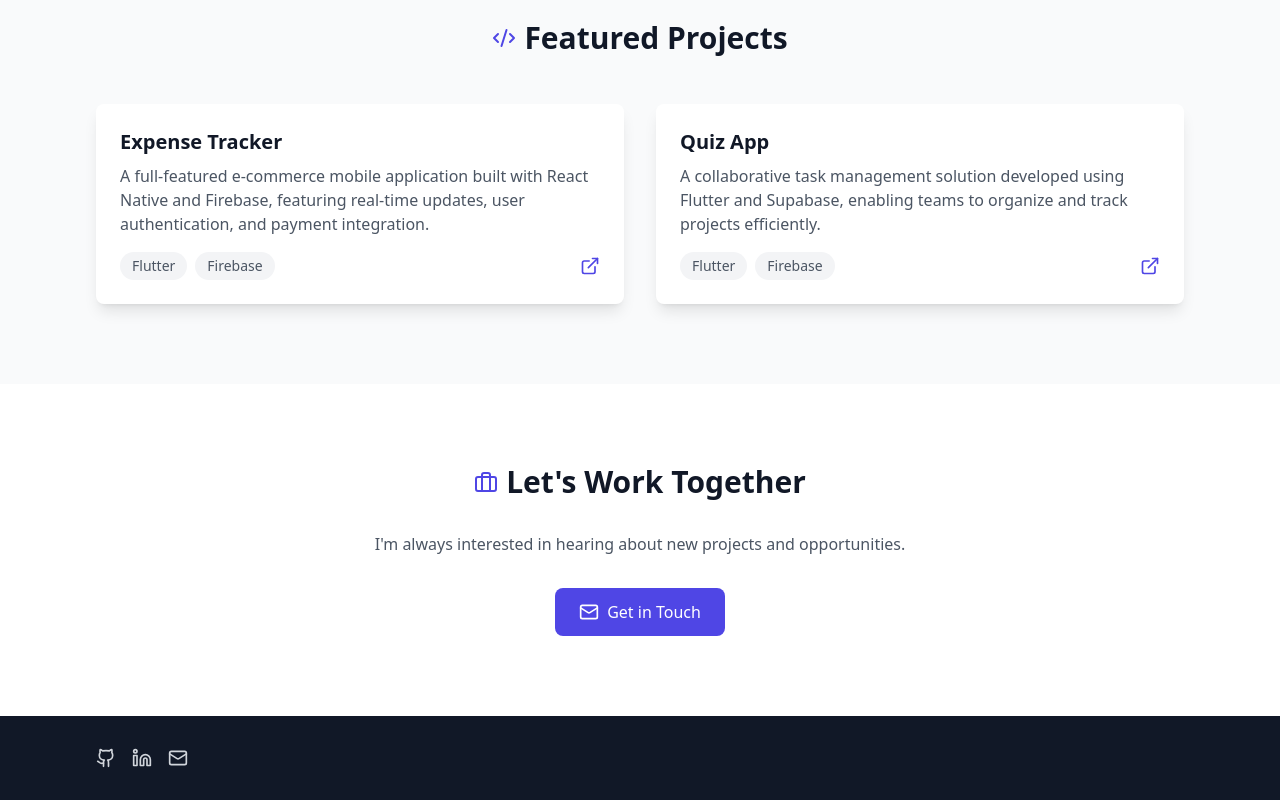
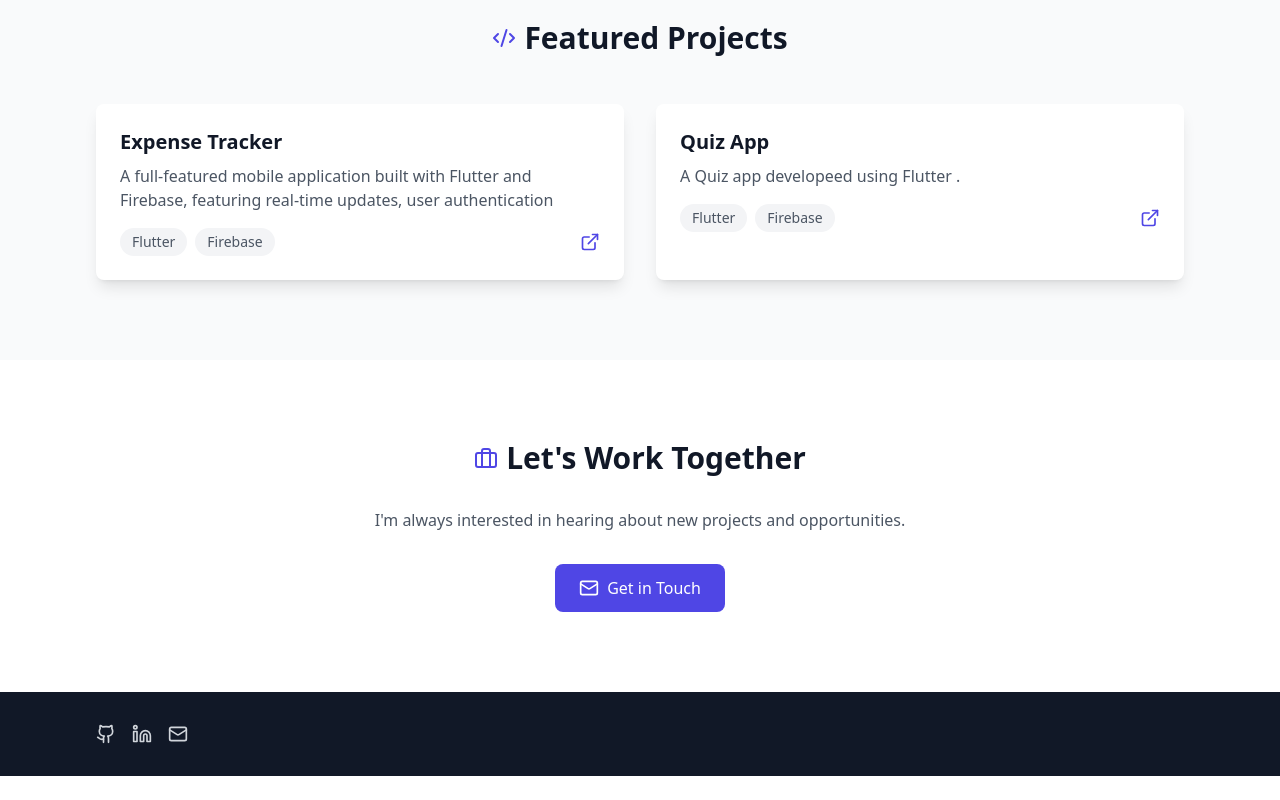
Before and after one commit to Adhokshajan/port-web, a React (Vite) app: page / in a window 1280 px wide. Shown: the part 1320-2120 px from the top of the page. After the commit the page ends 2096 px from the top, so only its background shows below. Built offline with nearby package versions, Linux system fonts and the light colour scheme.

Commit message:
Update App.tsx

```diff
--- a/src/App.tsx
+++ b/src/App.tsx
@@ -4,13 +4,13 @@ import { Github, Linkedin, Mail, ExternalLink, Code2, Briefcase, User, ChevronDo
 const projects = [
   {
     title: "Expense Tracker",
-    description: "A full-featured e-commerce mobile application built with React Native and Firebase, featuring real-time updates, user authentication, and payment integration.",
+    description: "A full-featured  mobile application built with Flutter and Firebase, featuring real-time updates, user authentication",
     technologies: ["Flutter", "Firebase"],
     link: "https://github.com/Adhokshajan/expense_tracker"
   },
   {
     title: "Quiz App",
-    description: "A collaborative task management solution developed using Flutter and Supabase, enabling teams to organize and track projects efficiently.",
+    description: "A Quiz app developeed  using Flutter .",
     technologies: ["Flutter", "Firebase"],
     link: "https://github.com/Adhokshajan/quizz_app"
   }
```
